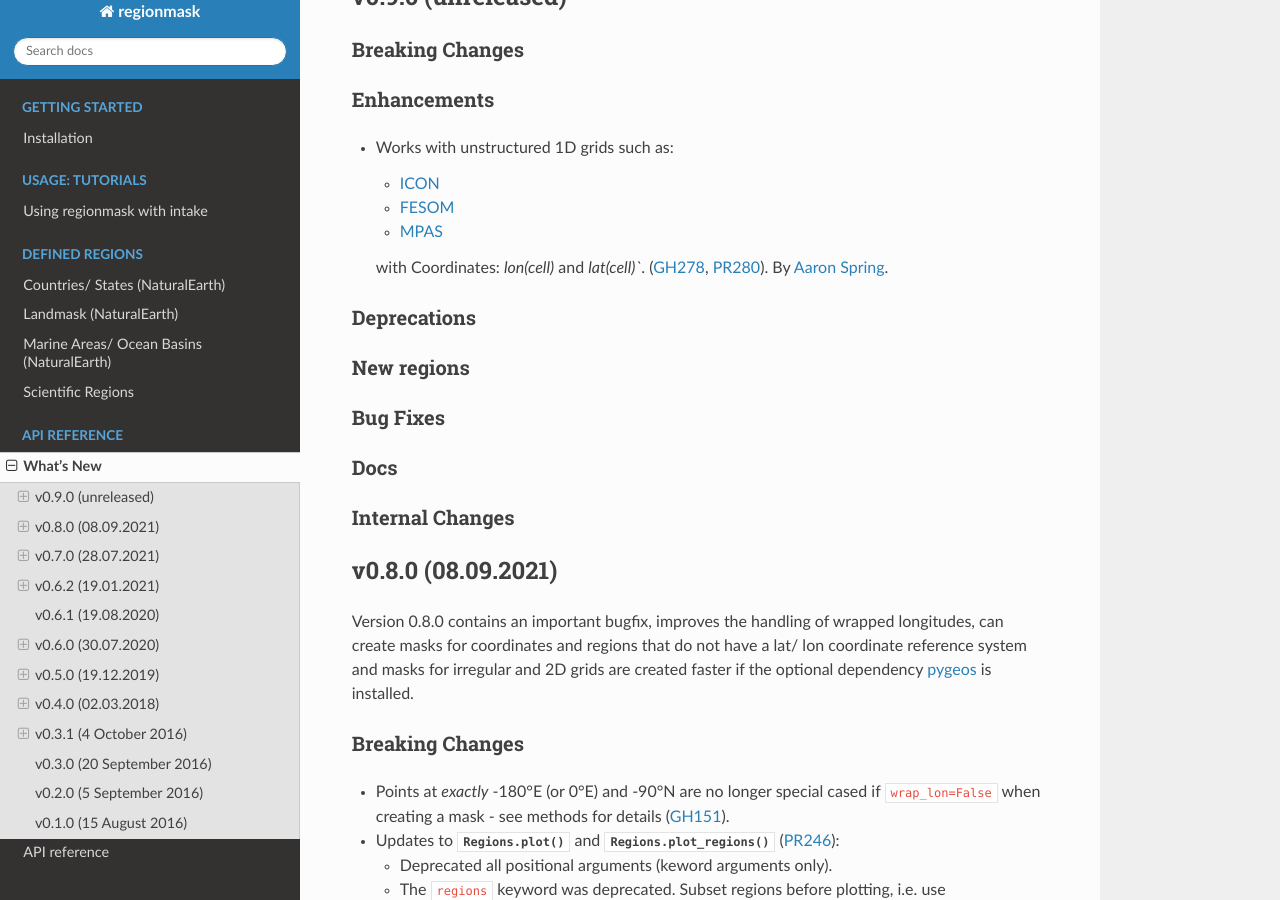
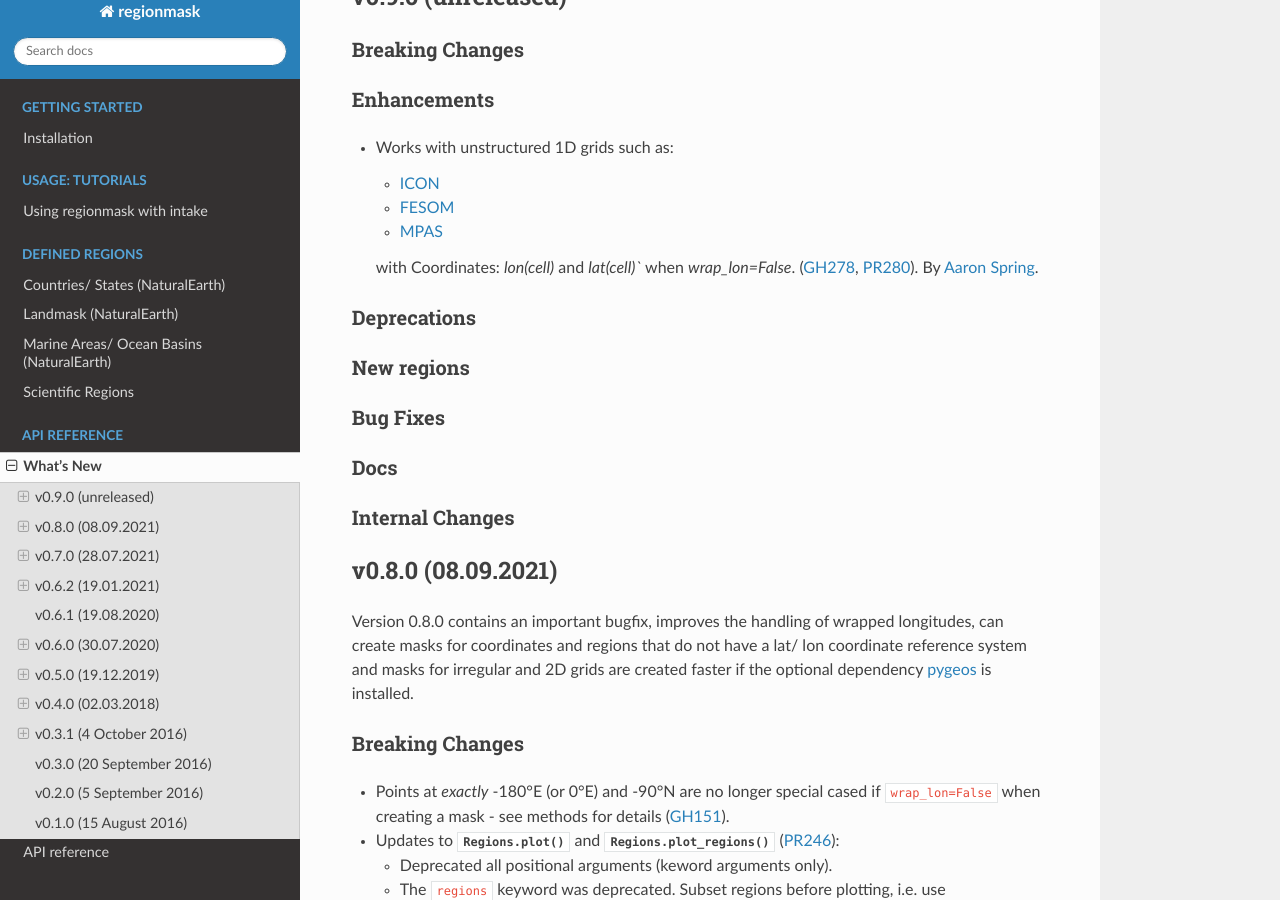
Before and after one commit to regionmask/regionmask, a Sphinx documentation site: the page built from docs/whats_new.rst, in a window 1280 px wide and 900 px high, scrolled down 304 px. Built offline with Sphinx 7.4.7 and the Read the Docs theme 2.0.0, drawn with Linux system fonts in a browser that asks for light colours; pages that are not in the unit, such as notebooks, are missing from menus; the version number could not be read and is left out.

```diff
--- a/docs/whats_new.rst
+++ b/docs/whats_new.rst
@@ -24,8 +24,8 @@ Enhancements
   - `FESOM <https://fesom.de/>`_
   - `MPAS <https://mpas-dev.github.io/>`_
 
-  with Coordinates: `lon(cell)` and `lat(cell)``. (:issue:`278`, :pull:`280`).
-  By `Aaron Spring <https://github.com/aaronspring>`_.
+  with Coordinates: `lon(cell)` and `lat(cell)`` when `wrap_lon=False`.
+  (:issue:`278`, :pull:`280`). By `Aaron Spring <https://github.com/aaronspring>`_.
 
 Deprecations
 ~~~~~~~~~~~~
```
Also changed, not shown: 1 other file.
